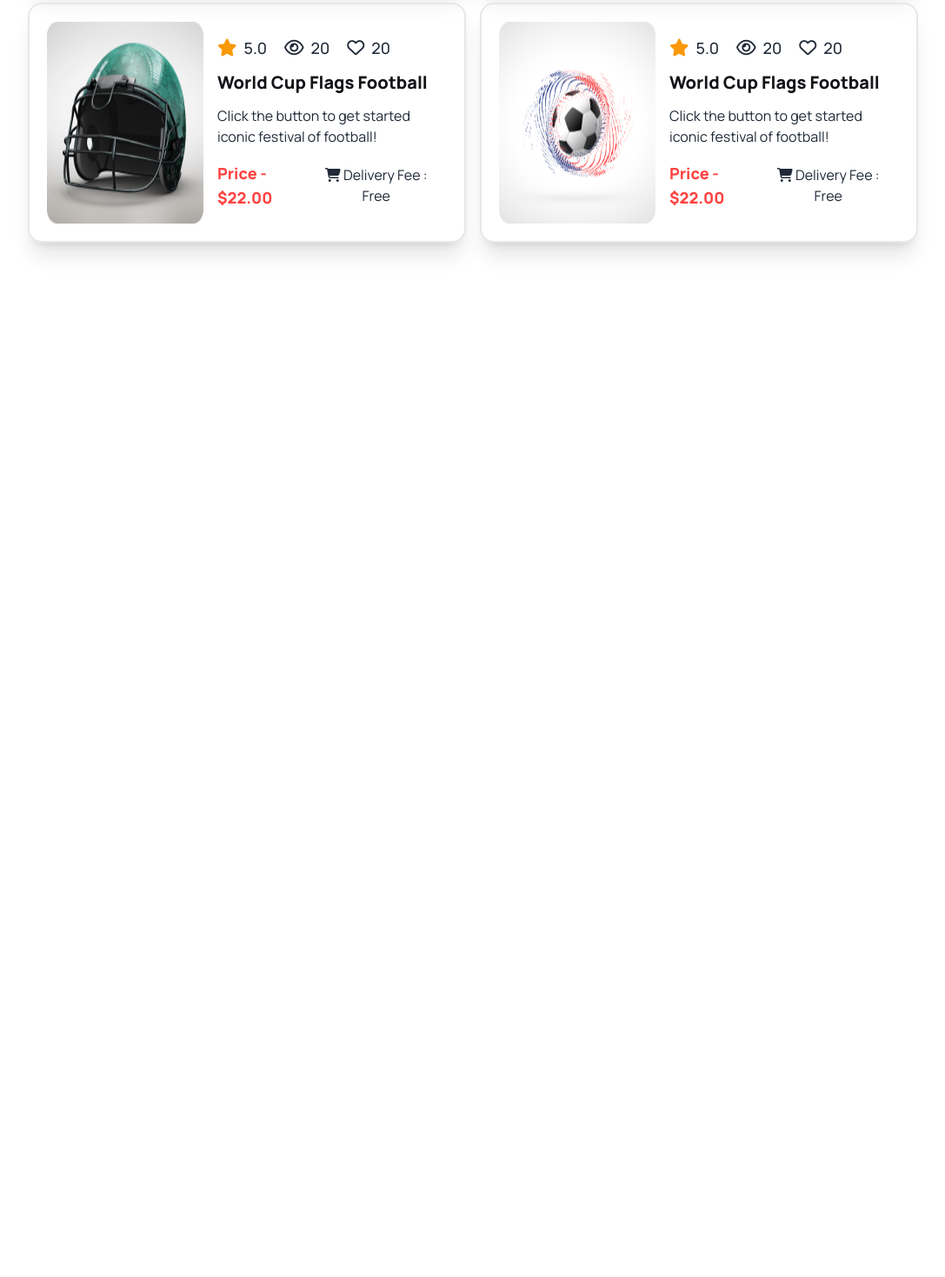
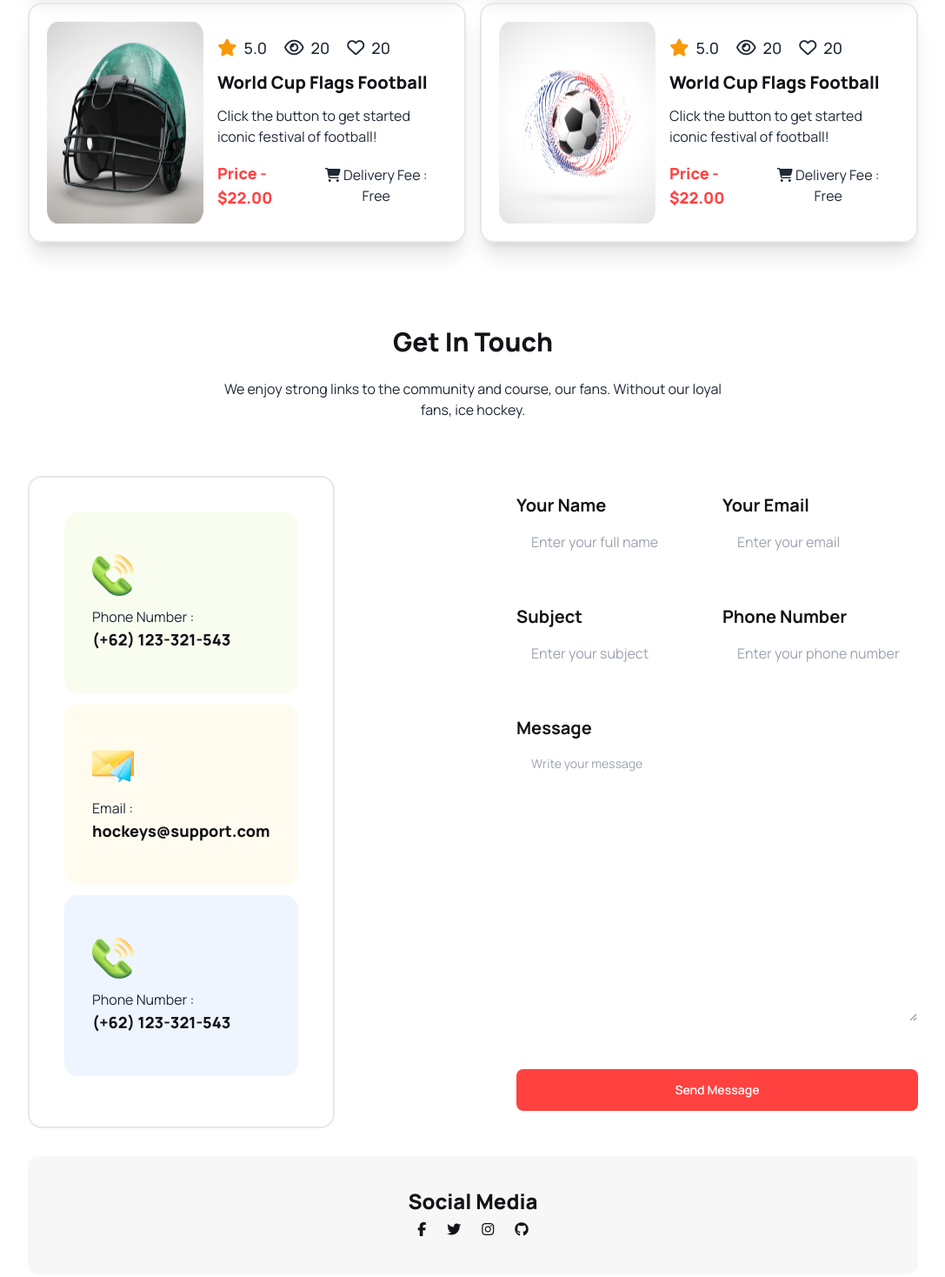
Before and after one commit to Sikder82/Hockeys, a plain HTML site: page index.html in a window 1280 px wide. Shown: the part 2888-4356 px from the top of the page at 87% size, without its empty margins (96-1183 px from the left). Before the commit the page ends 3263 px from the top, so only its background shows below. Drawn offline with nearby package versions, Linux system fonts and the light colour scheme.

Commit message:
Fet in Touch section added

```diff
--- a/index.html
+++ b/index.html
@@ -391,10 +391,70 @@
 
             </div>
         </div>
+        <!-- Our New Products Section End -->
+        <!-- Get In Touch Section Start -->
+        <div class="getintouchsection">
+            <div class="headline headline max-w-xl text-center m-auto pb-10">
+                <h1 class="text-xl lg:text-3xl font-extrabold text-[#131318;]">Get In Touch</h1>
+                <p class="py-4 lg:py-6">We enjoy strong links to the community and course, our fans. Without our loyal fans, ice hockey.</p>
+            </div>
+            <div class="touchbox lg:flex flex-row-reverse gap-0 justify-between ">
+                <div class="form grid grid-cols-2 gap-3 justify-between ">
+                    <div class="name my-4">
+                        <h4 class="text-xl font-bold text-[#131318] py-1">Your Name</h4>
+                        <input type="text" placeholder="Enter your full name" class="input input-ghost w-full max-w-xs" />
+                    </div>
+                    <div class="email my-4">
+                        <h4 class="text-xl font-bold text-[#131318] py-1">Your Email</h4>
+                        <input type="text" placeholder="Enter your email" class="input input-ghost w-full max-w-xs" />
+                    </div>
+                    <div class="email my-4">
+                        <h4 class="text-xl font-bold text-[#131318] py-1">Subject</h4>
+                        <input type="text" placeholder="Enter your subject" class="input input-ghost w-full max-w-xs" />
+                    </div>
+                    <div class="phone my-4">
+                        <h4 class="text-xl font-bold text-[#131318] py-1">Phone Number</h4>
+                        <input type="text" placeholder="Enter your phone number" class="input input-ghost w-full max-w-xs" />
+                    </div>
+                    <div class="Message col-span-2  my-4">
+                        <h4 class="text-xl font-bold text-[#131318] py-1">Message</h4>
+                        <textarea class="textarea bg-white h-40 lg:h-80 w-full " placeholder="Write your message"></textarea>
+                    </div>
+                    <button class="btn col-span-2 w-full bg-[#FF4240] text-white border-0 hover:bg-[#fc7d7b] my-5">Send Message</button>
+                </div>
+                <div class="contact border-2 p-10 rounded-2xl">
+                    <div class="phone px-8 py-12 bg-[#bced6d1a] rounded-2xl">
+                        <img src="Images/Group 1171275317.png" alt="">
+                        <p class="pt-3">Phone Number : </p>
+                        <p class="text-[#131318] font-extrabold text-lg">(+62) 123-321-543</p>
+                    </div>
+                    <div class="phone px-8 py-12 bg-[#fddd5f1a] my-3 rounded-2xl">
+                        <img src="Images/Group 1171275318.png" alt="">
+                        <p class="pt-3">Email : </p>
+                        <p class="text-[#131318] font-extrabold text-lg">hockeys@support.com</p>
+                    </div>
+                    <div class="phone px-8 py-12 bg-[#629cf31a] rounded-2xl">
+                        <img src="Images/Group 1171275317.png" alt="">
+                        <p class="pt-3">Phone Number : </p>
+                        <p class="text-[#131318] font-extrabold text-lg">(+62) 123-321-543</p>
+                    </div>
+                </div>
+            </div>
 
-        <!-- Our New Products Section End -->
+        </div>
+      <!-- Get In Touch Section End -->
 
-
+      <!-- Social Media Section Start -->
+      <div class="socialmediasection bg-[#13131808] py-9 rounded-xl mt-8 mb-12">
+        <h1 class="text-xl lg:text-2xl font-extrabold text-[#131318;] text-center">Social Media</h1>
+        <div class="icon flex gap-6 justify-center text-[#131318] my-2">
+            <i class="fa-brands fa-facebook-f"></i>
+            <i class="fa-brands fa-twitter"></i>
+            <i class="fa-brands fa-instagram"></i>
+            <i class="fa-brands fa-github"></i>
+        </div>
+      </div>
+      <!-- Social Media Section End -->
     </main>
     <footer>
 
```
